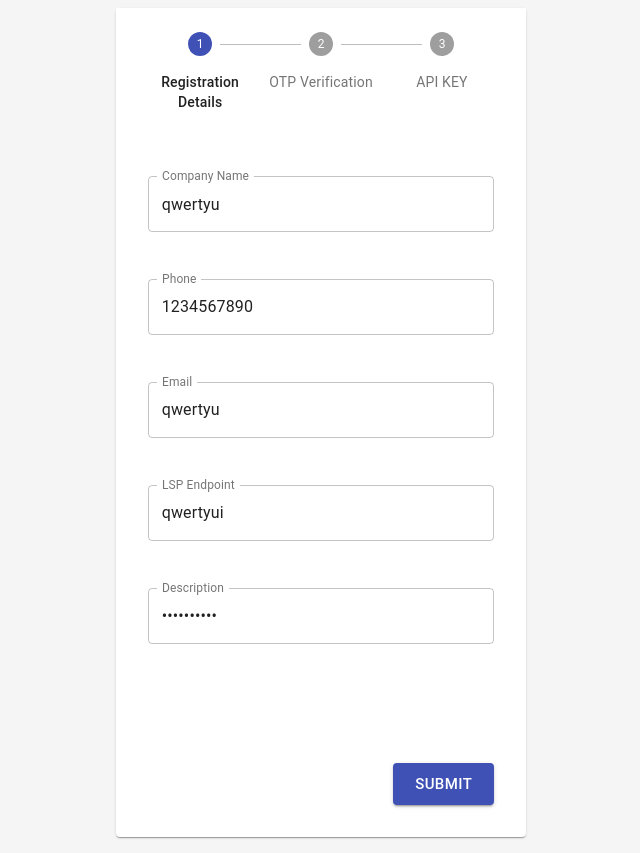
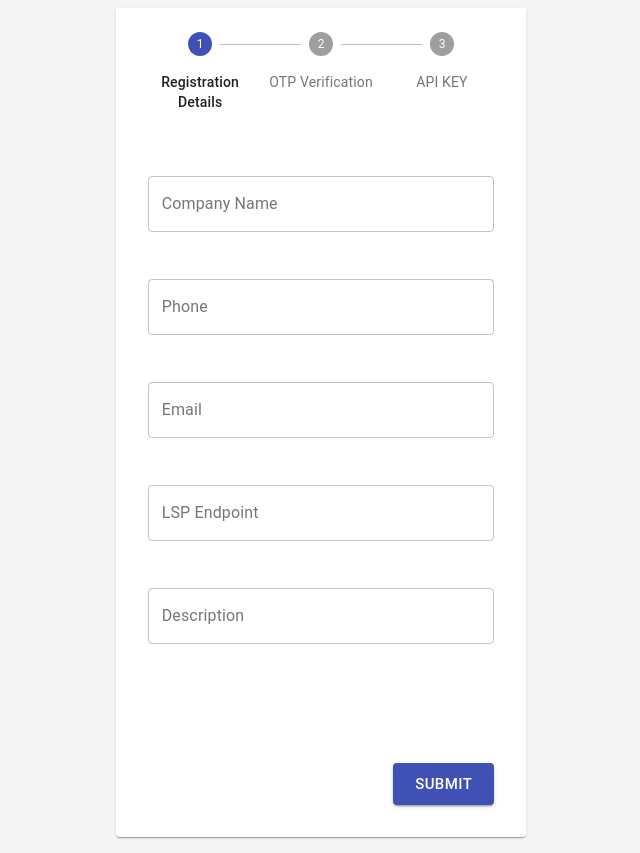
Before and after one commit to iamnewspecies/mock-lender-www, a React (Create React App) app: page / in a window 1280 px wide. Shown: the whole page, without its empty margins (319-959 px from the left). Built offline with nearby package versions, Linux system fonts and the light colour scheme.

Commit message:
Updated: Regex for email and lsp endpoint

```diff
--- a/src/components/RegistrationDetailsForm.js
+++ b/src/components/RegistrationDetailsForm.js
@@ -7,7 +7,7 @@
   name: {
     label: "Company Name",
     name: "name",
-    value: "qwertyu",
+    value: "",
     error: false,
     validation: /^([a-zA-Z0-9]{5,})$/,
     helperText: "Company Name must be 5 letters or more"
@@ -15,7 +15,7 @@
   phone: {
     label: "Phone",
     name: "phone",
-    value: "1234567890",
+    value: "",
     error: false,
     validation: /^([0-9]{10})$/,
     helperText: "Phone must be 10 letters"
@@ -23,26 +23,26 @@
   email: {
     label: "Email",
     name: "email",
-    value: "qwertyu",
+    value: "",
     error: false,
-    validation: /^([a-zA-Z0-9]{5,})$/,
+    validation: /[a-z0-9!#$%&'*+/=?^_`{|}~-]+(?:\.[a-z0-9!#$%&'*+/=?^_`{|}~-]+)*@(?:[a-z0-9](?:[a-z0-9-]*[a-z0-9])?\.)+[a-z0-9](?:[a-z0-9-]*[a-z0-9])?/g,
     helperText: "Email not valid"
   },
   baseUrl: {
     label: "LSP Endpoint",
     name: "baseUrl",
-    value: "qwertyui",
+    value: "",
     error: false,
-    validation: /^([a-zA-Z0-9]{5,})$/,
+    validation: /[(http(s)?):\/\/(www\.)?a-zA-Z0-9@:%._\+~#=]{2,256}\.[a-z]{2,6}\b([-a-zA-Z0-9@:%_\+.~#?&//=]*)/ig,
     helperText: "Endpoint not valid"
   },
   description: {
     label: "Description",
     name: "description",
-    value: "qwertyuiop",
+    value: "",
     error: false,
     validation: /^(.{8,})$/,
-    helperText: "Password must be 8 letters or more",
+    helperText: "Description must be 8 letters or more",
     type: "password"
   }
 };
```
